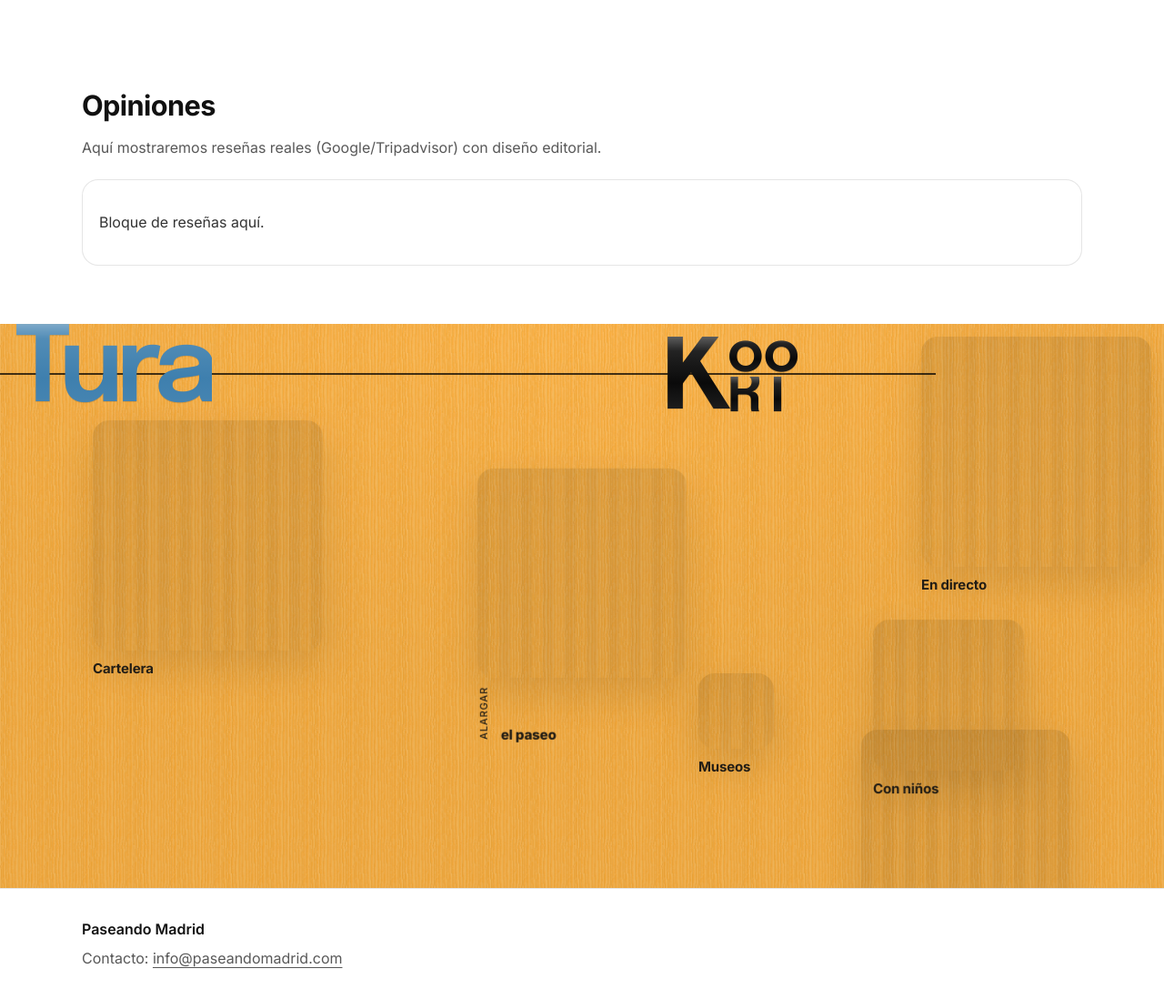
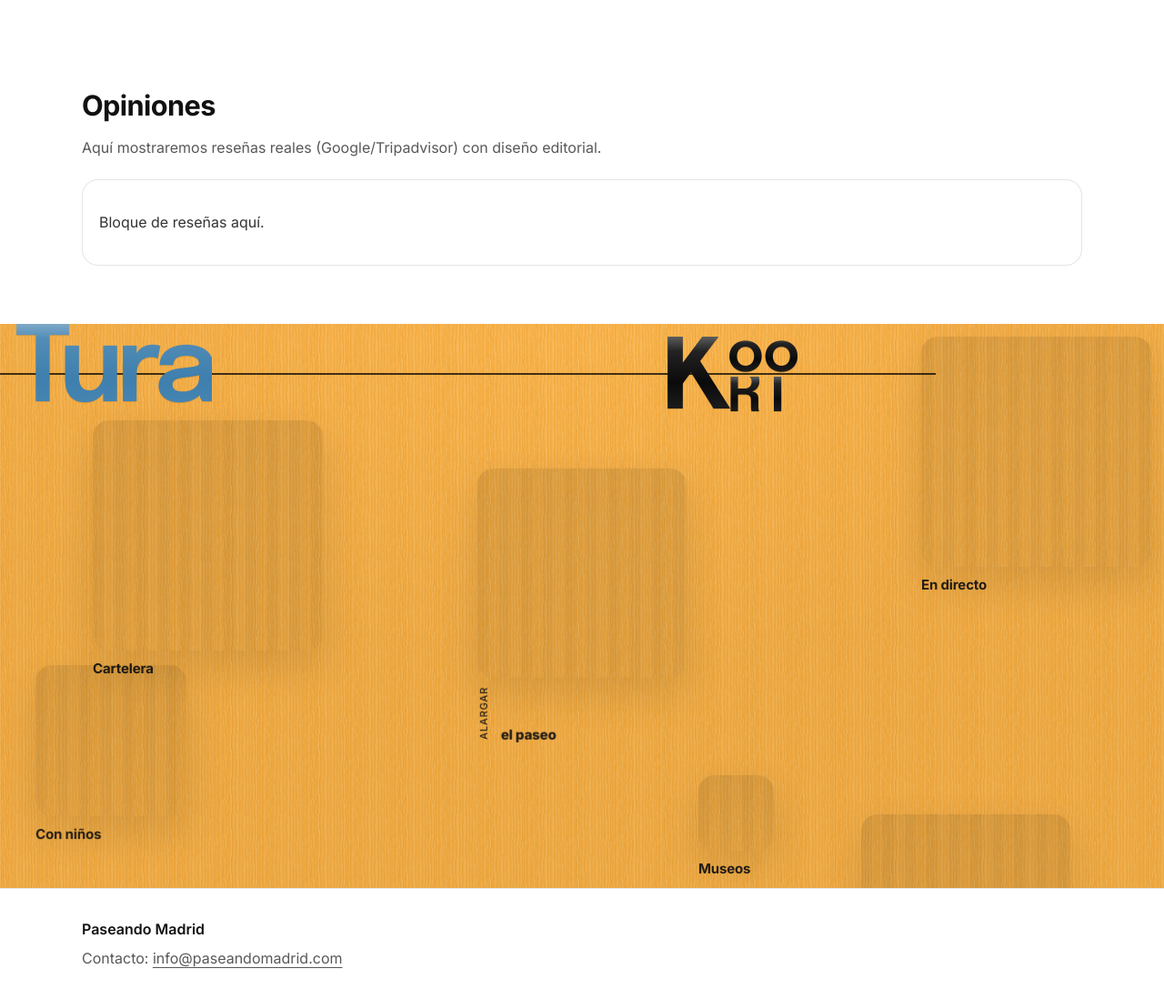
Before and after one commit to Paseando-Madrid/madrid-al-paso-v2, a plain HTML site: page index.html in a window 1280 px wide. Shown: the part 1605-2703 px from the top of the page at 91% size. Drawn offline with Linux system fonts and the light colour scheme.

Commit message:
Update styles.css

```diff
--- a/styles.css
+++ b/styles.css
@@ -629,19 +629,19 @@ img, video{ max-width: 100%; display: block; }
 /* Expo: SOLO CAMBIO DE LUGAR */
 .card-expo{
   left: 74%;
-  top: 72%;
+  top: 87%;
 }
 
 /* Museos: SOLO CAMBIO DE LUGAR (y tamaño en desktop abajo) */
 .card-museos{
   left: 60%;
-  top: 62%;
+  top: 80%;
 }
 
 /* Niños: SOLO CAMBIO DE LUGAR */
 .card-ninos{
-  left: 88%;
-  top: 84%;
+  left: 16%;
+  top: 92%;
   --pos-tx: -100%;
   --pos-ty: -100%;
 }
```
